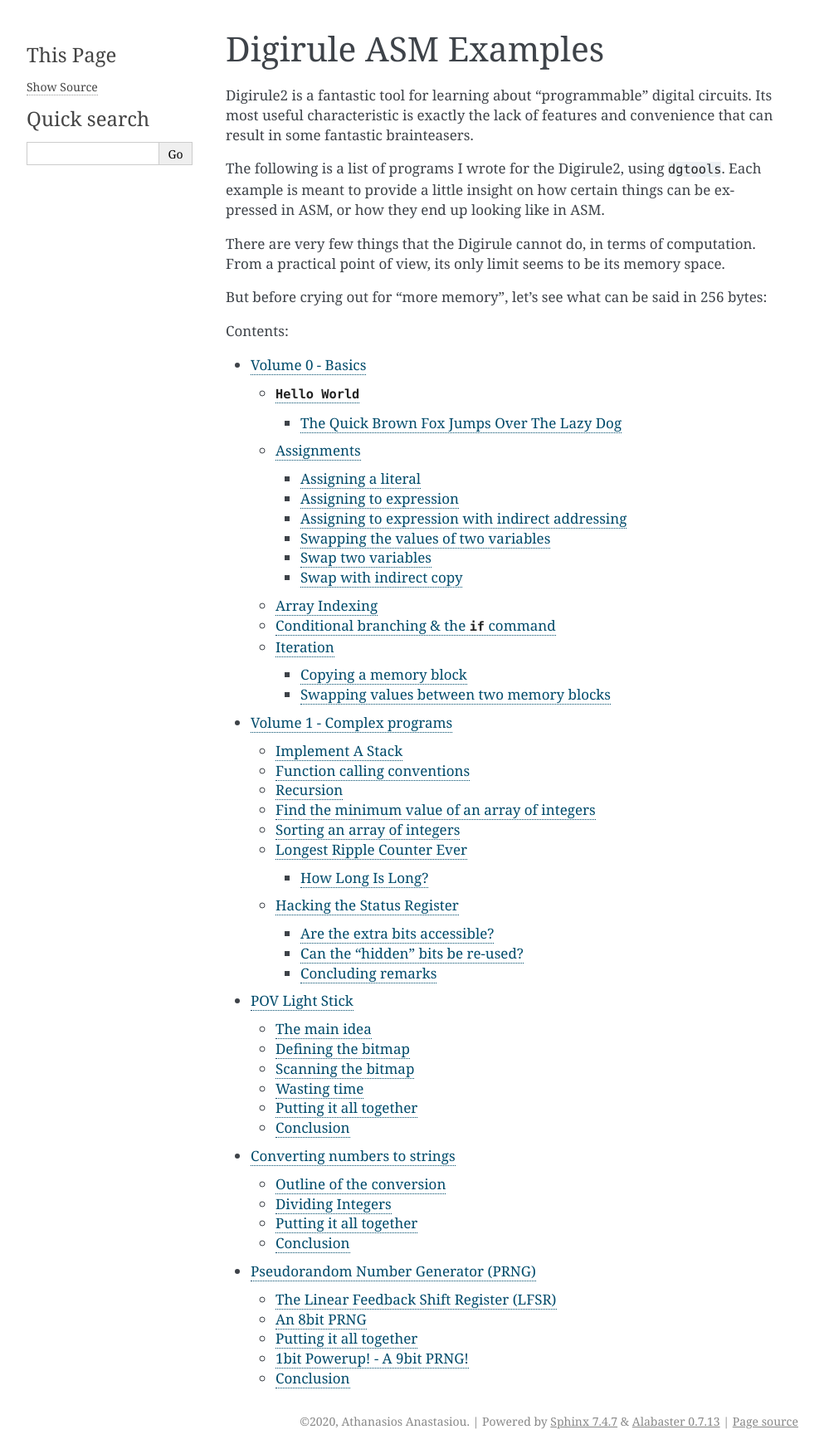
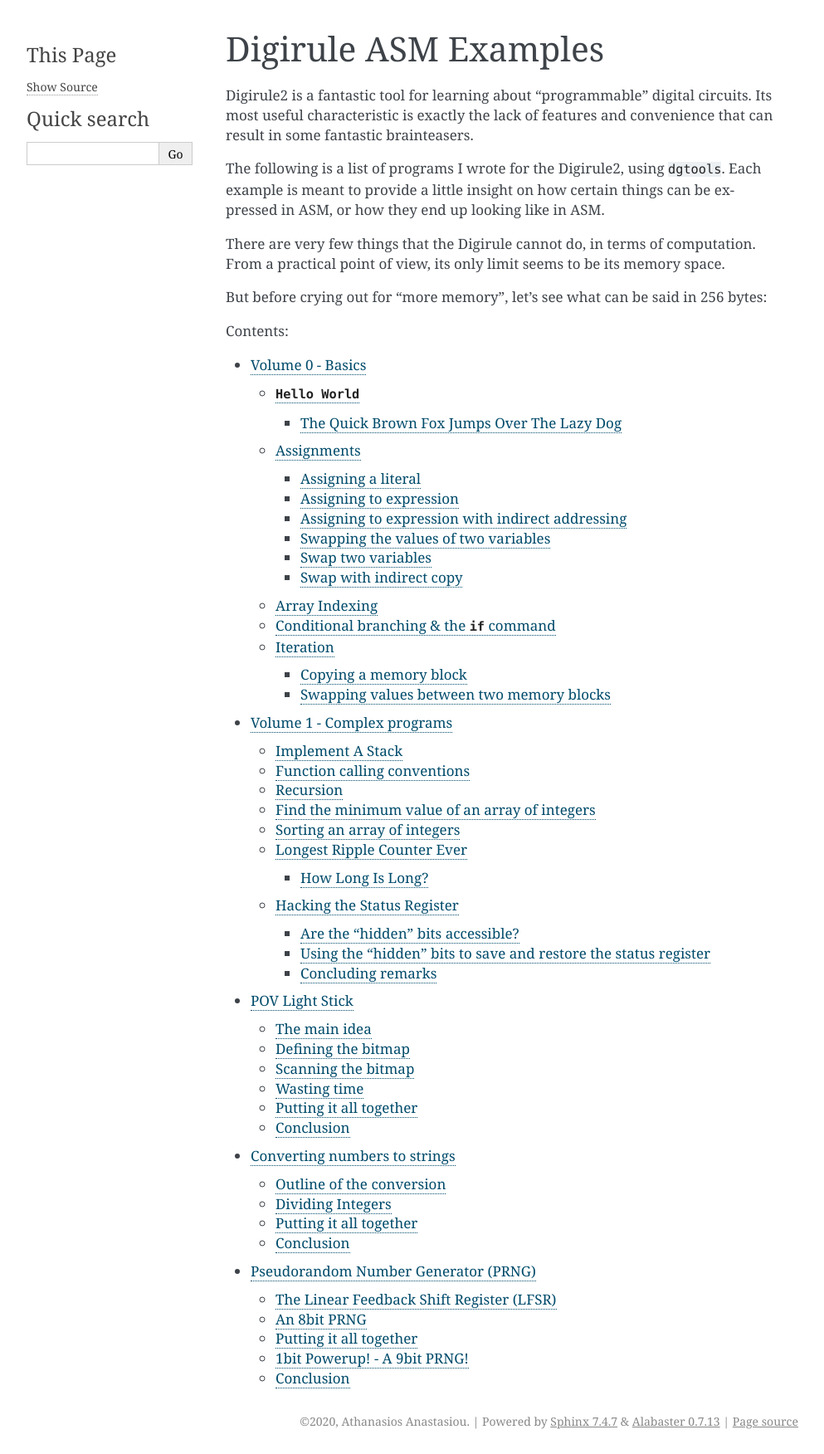
Before and after one commit to aanastasiou/dgtools, a Sphinx documentation site: the page built from doc/source/code_projects.rst, in a window 1280 px wide. Shown: the whole page at 83% size, without its empty margins (148-1141 px from the left). Built offline with Sphinx 7.4.7, drawn with Linux system fonts in a browser that asks for light colours.

Commit message:
Minor typos

```diff
--- a/doc/source/examples_vol01.rst
+++ b/doc/source/examples_vol01.rst
@@ -224,8 +224,8 @@ the instructions we use to *manipulate* the status register, also *modify* the s
 register.
 
 
-Are the extra bits accessible?
-^^^^^^^^^^^^^^^^^^^^^^^^^^^^^^
+Are the "hidden" bits accessible?
+^^^^^^^^^^^^^^^^^^^^^^^^^^^^^^^^^
 The idea here is to set the higher bits (>3) and then try to
 read them back. If their state has been preserved, then they can be considered
 "accessible".
@@ -239,8 +239,8 @@ Here is the code:
 Keying this in to the Digirule2 confirms the result. It is indeed possible to write and read to those "hidden" bits.
 
 
-Can the "hidden" bits be re-used?
-^^^^^^^^^^^^^^^^^^^^^^^^^^^^^^^^^
+Using the "hidden" bits to save and restore the status register
+^^^^^^^^^^^^^^^^^^^^^^^^^^^^^^^^^^^^^^^^^^^^^^^^^^^^^^^^^^^^^^^
 
 This all comes down to saving bits 0,1 to higher bits (say for example 4 and 5).
 
```
